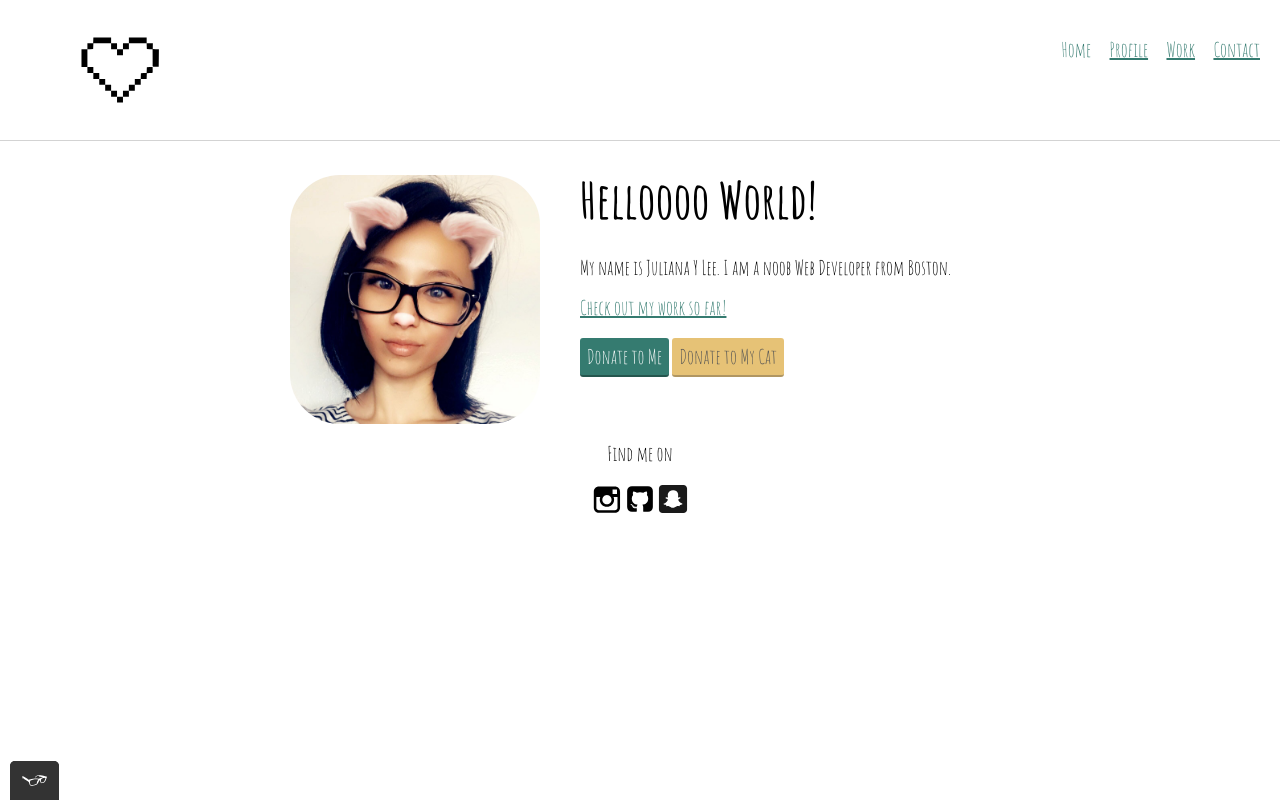
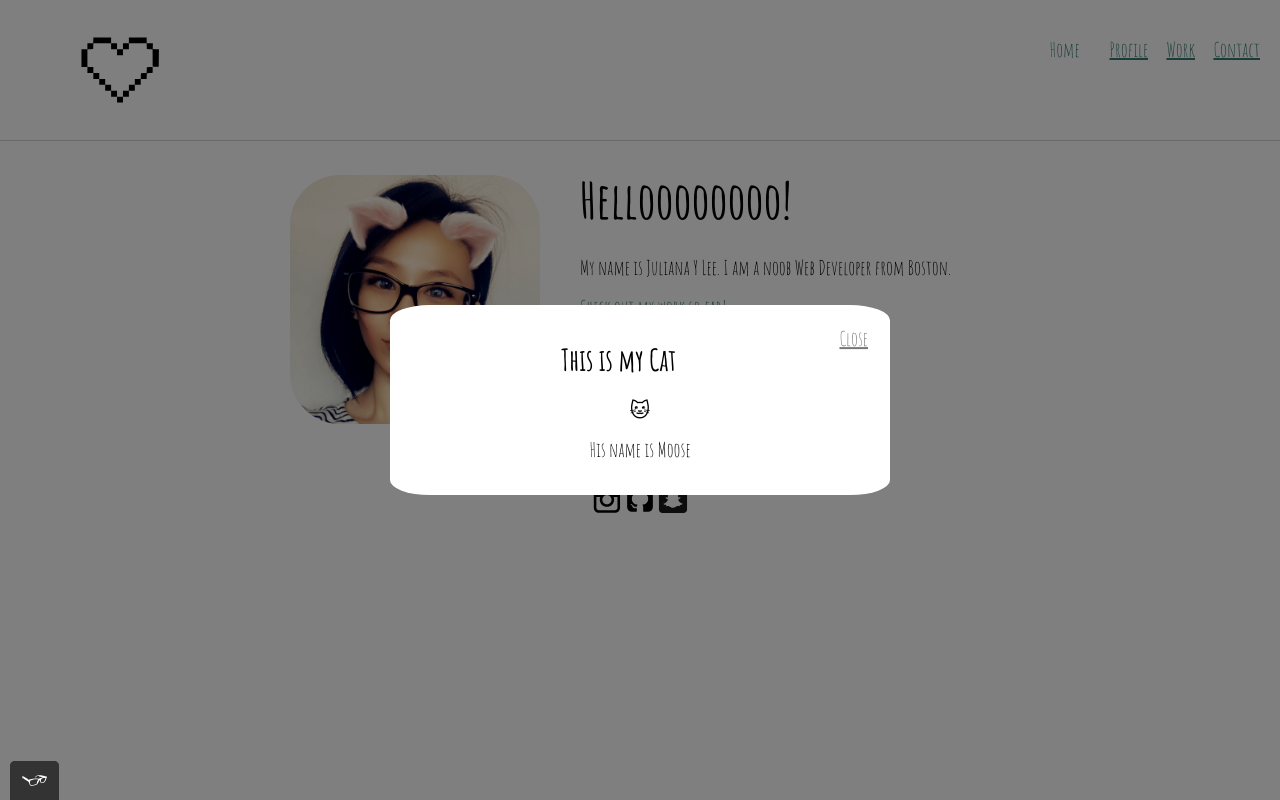
Before and after one commit to d00d1e/portfolio-static, a plain HTML site: page index.html in a window 1280 px wide. Both pictures are taken after a click on the button "Donate to My Cat". Drawn offline with nearby package versions, Linux system fonts and the light colour scheme.

Commit message:
Added modal
added modal function to home page buttons

```diff
--- a/css/style.css
+++ b/css/style.css
@@ -102,7 +102,7 @@ button:hover, button:focus, .button:hover, .button:focus {
 	width: 100px;
 }
 
-.main{
+.main {
 	max-width: 700px;
 	margin: 0 auto;
 }
@@ -166,7 +166,60 @@ button:hover, button:focus, .button:hover, .button:focus {
 	grid-row: 1 / 3;
 }
 
-/*Media Queries*/
+
+/* Modal  */
+.modal-container{
+    display: none;
+    float: center;
+    position: fixed;
+    padding: 20px;
+    box-sizing: border-box;
+    top: 0;
+    left: 0;
+    width: 100%;
+    height: 100%;
+    background: rgb(0, 0, 0, 0.5);
+    z-index: 999; /* show it above other content */
+    overflow: auto; /* allow scrolling if screen is not high enough */
+    text-align: center;
+}
+
+.modal-content {
+    margin: auto;
+    display: inline-block;
+    box-sizing: border-box;
+    background: #fff;
+    padding: 15px;
+    width: 50%;
+    max-width: 500px;
+    text-align: center;
+    border-radius: 8%;
+    position: absolute;
+    left: 50%;
+    top: 50%;
+    transform: translate(-50%, -50%);
+}
+
+.modal-close {
+    float: right;
+    -webkit-appearance: none;
+    border: 0;
+    background: none;
+    color: #777;
+    text-decoration: underline;
+  }
+
+  .modal h1 {
+    margin-top: 0;
+  }
+
+  .modal p {
+    margin-bottom: 0;
+    font-size: 18px;
+  }
+
+
+/* Media Queries */
 @media all and (max-width: 550px) {
 	.project-list {
 		grid-template-columns: 1fr;
--- a/index.html
+++ b/index.html
@@ -4,35 +4,52 @@
 		<meta charset="utf-8">
 		<meta name="viewport" content="width=device-width, initial-scale=1">
 		<title>Juliana Y Lee- Portfolio</title>
-	<link rel="icon" type="image/png" href="assets/img/8bit.png"/>
+		<link rel="icon" type="image/png" href="assets/img/8bit.png" />
 		<link href="https://fonts.googleapis.com/css?family=Amatic+SC:400,700&display=swap" rel="stylesheet">
 		<link rel="stylesheet" type="text/css" href="https://cdnjs.cloudflare.com/ajax/libs/normalize/8.0.1/normalize.min.css">
-	<link rel="stylesheet" type="text/css" href="css/style.production.css">
+		<link rel="stylesheet" type="text/css" href="css/style.css">
 	</head>
 	<body>
 		<header class="page-header">
-		<img src="assets/img/8bit_heart.svg" alt="personal logo" class="personal-logo page-header__item" >
+			<img src="assets/img/8bit_heart.svg" alt="personal logo" class="personal-logo
+				page-header__item">
 			<nav class="main-navigation page-header__item">
 				<ul role="menubar" class="navigation-list">
-				<li role="presentation"><a href="index.html" role="menuitem" class="navigation-list__item navigation-list__item--active">Home</a></li>
+					<li role="presentation"><a href="index.html" role="menuitem"class="navigation-list__item navigation-list__item--active">Home<a><li>
 						<li role="presentation"><a href="about.html" role="menuitem" class="navigation-list__item">Profile</a></li>
 						<li role="presentation"><a href="work.html" role="menuitem" class="navigation-list__item">Work</a></li>
 						<li role="presentation"><a href="contact.html" role="menuitem" class="navigation-list__item">Contact</a></li>
 				</ul>
 			</nav>
 		</header>
+
 		<!-- Main content -->
 		<section class="main">
 			<div>
-			<img src="assets/img/profile_pic.png" class="profile__pic" alt="Juliana Lee Face"/>
-			<h1>Helloooo World!</h1>
+				<img src="assets/img/profile_pic.png" class="profile__pic" alt="Juliana Lee Face" />
+				<h1>Helloooooooo!</h1>
 				<p>My name is Juliana Y Lee. I am a noob <span>Web Developer</span> from Boston.</p>
 				<a href="work.html">Check out my work so far!</a>
 			</div>
 			<br>
 			<div>
-			<button>Donate to Me</button>
-			<button class="button__secondary">Donate to My Cat</button>
+				<button class="modal-button button__primary" data-modal="modalOne">Hire Me!</button>
+				<button class="modal-button button__secondary" data-modal="modalTwo">Donate to My Cat</button>
+			</div>
+			<div id="modalOne" class="modal-container">
+					<div  class="modal-content">
+						<button class="modal-close">Close</button>
+						<h1>Thank youuuuu!</h1>
+					</div>
+			</div>
+			<div id="modalTwo" class="modal-container">
+				<div class="modal-content">
+					<button class="modal-close">Close</button>
+					<h2>This is my Cat</h2>
+					<!-- insert image of Moose -->
+					<p>🐱</p>
+					<p>His name is Moose</p>
+				</div>
 			</div>
 		</section>
 		<footer class="page-footer">
@@ -44,5 +61,6 @@
 			</div>
 		</footer>
 		<script src="js/tota11y.min.js"></script>
+		<script src="js/scripts.js"></script>
 	</body>
 </html>
--- /dev/null
+++ b/js/scripts.js
@@ -0,0 +1,31 @@
+(function(){
+	var modalContainer = [...document.querySelectorAll('.modal-container')];
+
+
+    //show modal
+    var modalButton = [...document.querySelectorAll('.modal-button')];
+	modalButton.forEach(function(btn){
+		btn.onclick = function() {
+			var modal = btn.getAttribute('data-modal');
+			document.getElementById(modal).style.display = "block";
+		}
+    });
+
+    //hide modal
+    var closeButton = [...document.querySelectorAll(".modal-close")]
+    closeButton.forEach(function(btn) {
+        btn.onclick = function() {
+            var modal = btn.closest('.modal-container');
+            modal.style.display = 'none';
+        }
+    });
+
+    //close modal when user clicks outside the modal
+    window.onclick = function(e) {
+        if (e.target.className === "modal-container") {
+            e.target.style.display = 'none';
+        }
+    };
+
+
+})();
```
Also changed, not shown: work.html (+1 -1 lines), 2 other files. Lines whose indentation alone changed are shown as unchanged.
